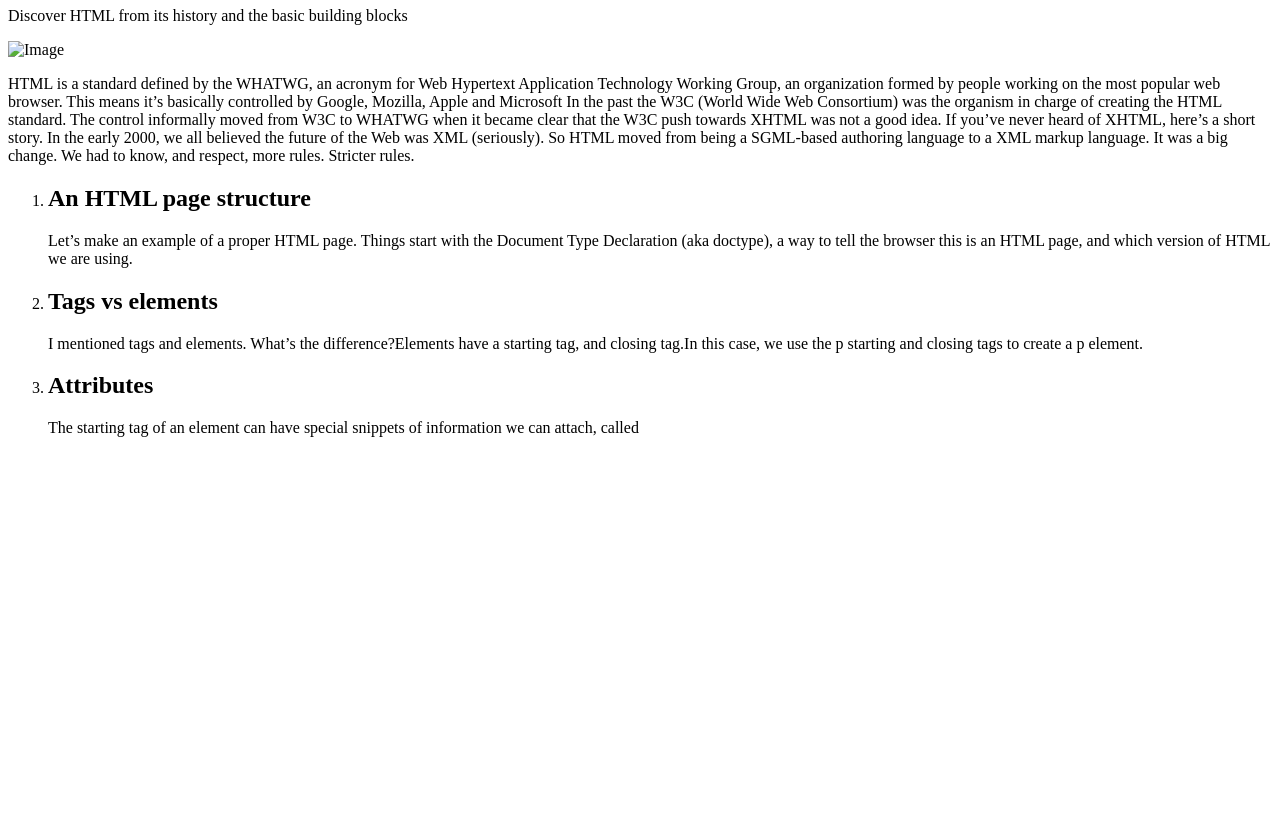
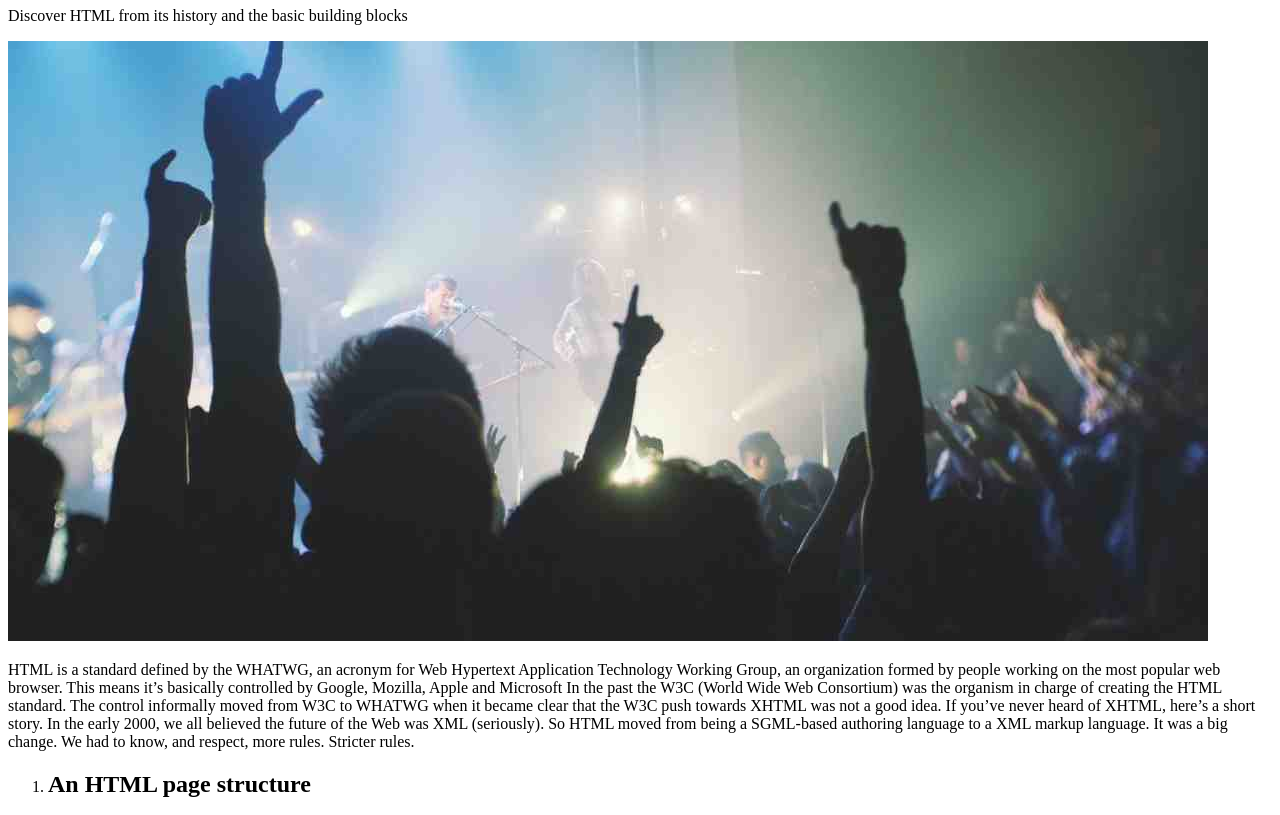
Before and after one commit to DefCon-018/Front-end, a plain HTML site: page HTML/index.html in a window 1280 px wide. Shown: the part 73-888 px from the top of the page. Before the commit the page ends 800 px from the top, so only its background shows below. Drawn offline with Linux system fonts and the light colour scheme.

Commit message:
Image added

```diff
--- a/HTML/index.html
+++ b/HTML/index.html
@@ -11,7 +11,7 @@
         <p>Discover HTML from its history and the basic building blocks</p>
     </header>
     <main>
-        <img src= "" alt= "Image">
+        <img src= "./Media/ny.jpg" alt= "Image">
         <p>
             HTML is a standard defined by the WHATWG, an acronym for Web Hypertext Application Technology Working Group, an organization formed by people working on the most popular web browser. This means it’s basically controlled by Google, Mozilla, Apple and Microsoft
             In the past the W3C (World Wide Web Consortium) was the organism in charge of creating the HTML standard.
```
